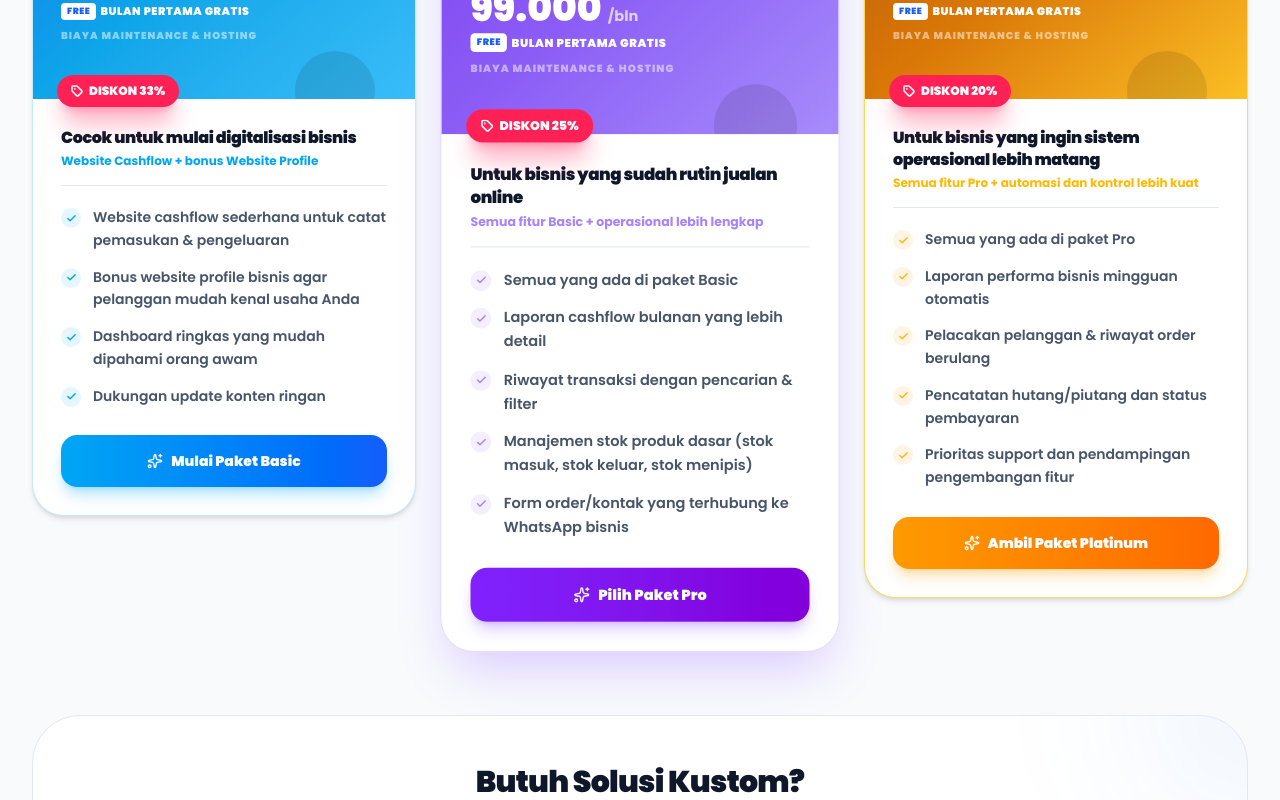
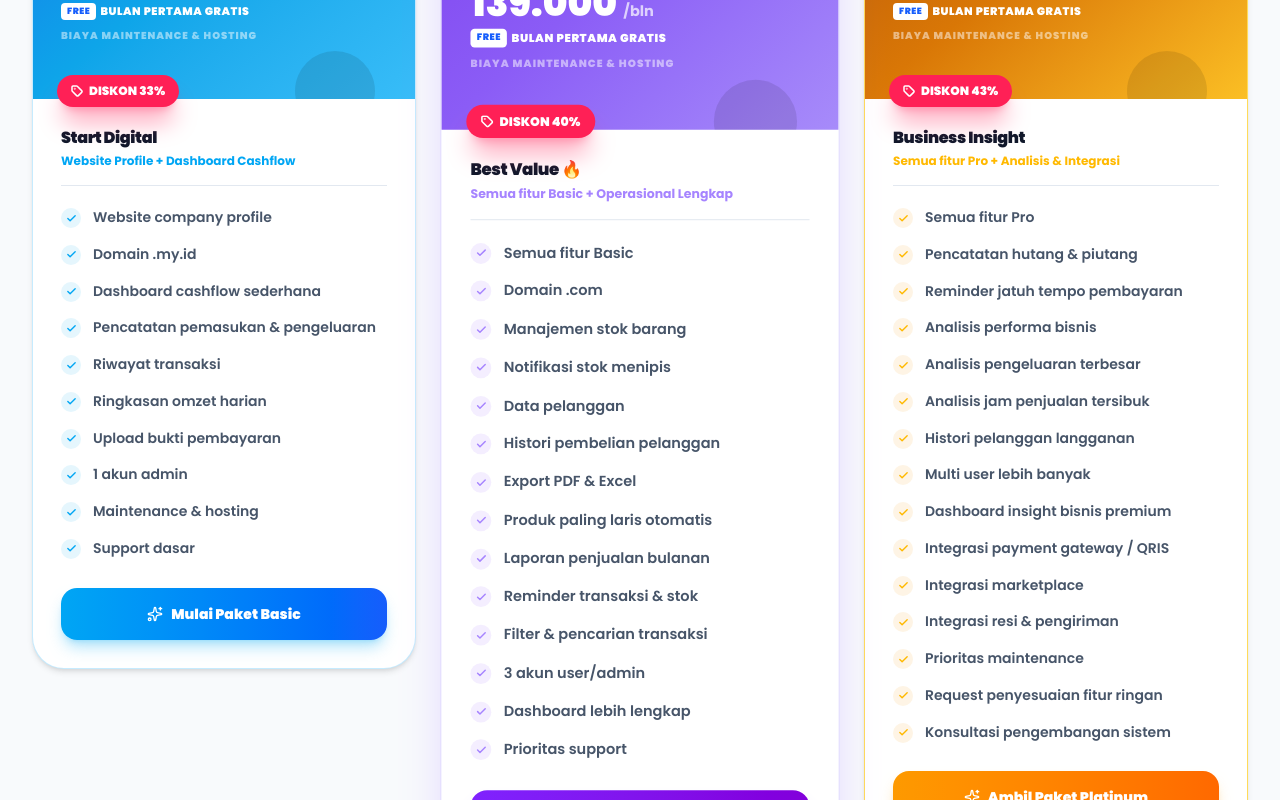
Before and after one commit to imanyunar/start, a React (Vite) app: page /packages in a window 1280 px wide. Shown: the part 680-1480 px from the top of the page. Built offline with nearby package versions, Linux system fonts and the light colour scheme.

Commit message:
Update packages pricing, features, and SEO improvements

```diff
--- a/index.html
+++ b/index.html
@@ -6,9 +6,10 @@
     <link rel="shortcut icon" href="/favicon.svg?v=4" />
     <link rel="apple-touch-icon" sizes="180x180" href="/favicon.png?v=3" />
     <meta name="viewport" content="width=device-width, initial-scale=1.0" />
-    <title>Vermont Automated Digital — AI-Powered Digital Innovation</title>
-    <meta name="description" content="Vermont Automated Digital is an early-stage AI laboratory building the future of intelligent automation, autonomous systems, and digital transformation." />
-    <meta name="theme-color" content="#07111F" />
+    <title>Vermont — Solusi Sistem Kasir & Keuangan UMKM Indonesia</title>
+    <meta name="description" content="Vermont membantu UMKM Indonesia melakukan digitalisasi dengan sistem kasir otomatis, pencatatan keuangan, dan manajemen stok yang mudah digunakan. Tingkatkan profit bisnis Anda sekarang!" />
+    <meta name="keywords" content="Sistem Kasir UMKM, Aplikasi Pembukuan Digital, Software Keuangan Bisnis, Digitalisasi UMKM, Vermont SmartFlow, Pencatatan Keuangan Otomatis, Aplikasi Toko Online" />
+    <meta name="theme-color" content="#0B1120" />
     <link rel="preconnect" href="https://fonts.googleapis.com" />
     <link rel="preconnect" href="https://fonts.gstatic.com" crossorigin />
     <link href="https://fonts.googleapis.com/css2?family=Poppins:wght@400;500;600;700;800;900&display=swap" rel="stylesheet" />
--- a/src/features/smartflow/mockData.ts
+++ b/src/features/smartflow/mockData.ts
@@ -155,21 +155,21 @@ export const packagePlans: PackagePlan[] = [
     id: 'basic',
     name: 'BASIC',
     setupPrice: 999000,
-    monthlyPrice: 49000,
-    features: ['Pencatatan AI dasar', 'Dashboard ringkas', 'Laporan kas standar'],
+    monthlyPrice: 79000,
+    features: ['Website & Cashflow Sederhana', 'Domain .my.id', '1 Akun Admin'],
   },
   {
     id: 'pro',
     name: 'PRO',
-    setupPrice: 1250000,
-    monthlyPrice: 99000,
-    features: ['Integrasi marketplace', 'Analitik lanjutan', 'Notifikasi otomatis'],
+    setupPrice: 1499000,
+    monthlyPrice: 139000,
+    features: ['Manajemen Stok & Pelanggan', 'Domain .com', 'Export PDF & Excel'],
   },
   {
     id: 'platinum',
     name: 'PLATINUM',
-    setupPrice: 1500000,
-    monthlyPrice: 149000,
-    features: ['Payment gateway', 'QRIS otomatis', 'Verifikasi transaksi AI'],
+    setupPrice: 1999999,
+    monthlyPrice: 189000,
+    features: ['Analisis Bisnis Premium', 'Integrasi Payment Gateway', 'Hutang & Piutang'],
   },
 ];
--- a/src/locales/id.json
+++ b/src/locales/id.json
@@ -11,12 +11,12 @@
     "terms": "Syarat & Ketentuan"
   },
   "hero": {
-    "title": "Mewujudkan",
-    "subtitle": "Bisnis Masa Depan",
-    "description": "Bantu operasional bisnis Anda jadi lebih rapi, hemat waktu, dan mudah dipantau setiap hari.",
+    "title": "Solusi Digital untuk",
+    "subtitle": "Digitalisasi Bisnis Anda",
+    "description": "Vermont hadir sebagai sistem kasir & pembukuan otomatis yang membantu UMKM Indonesia bekerja lebih rapi, hemat waktu, dan mudah dipantau setiap hari.",
     "cta_primary": "Konsultasi Gratis",
     "cta_secondary": "Lihat Layanan",
-    "badge": "Solusi Bisnis yang Mudah Dipakai",
+    "badge": "Sistem Kasir & Keuangan UMKM Terpercaya",
     "floating_status": "Sistem Aktif",
     "floating_desc": "Otomatisasi Terjamin"
   },
@@ -50,9 +50,9 @@
   },
   "about": {
     "badge": "Tentang Kami",
-    "title": "Membuat Bisnis Anda Bertumbuh Lewat",
+    "title": "Partner Digitalisasi UMKM Melalui",
     "subtitle": "Sistem yang Sederhana",
-    "description": "Vermont Automated Digital membantu UMKM dan bisnis online bekerja lebih rapi. Kami membuat sistem yang mudah dipakai agar pekerjaan harian lebih ringan.",
+    "description": "Vermont membantu UMKM dan bisnis online di Indonesia bertransformasi digital. Kami menyediakan aplikasi kasir dan pencatatan keuangan yang mudah dipakai agar operasional harian Anda lebih ringan.",
     "philosophy": {
       "title": "Prinsip Kami",
       "p1_title": "Bermimpi Lebih Besar",
--- a/src/pages/PackagesPage.tsx
+++ b/src/pages/PackagesPage.tsx
@@ -8,14 +8,20 @@ const packages = [
     icon: Rocket,
     setupOldPrice: 1500000,
     setupNewPrice: 999000,
-    hostingPrice: 49000,
-    headline: 'Cocok untuk mulai digitalisasi bisnis',
-    highlight: 'Website Cashflow + bonus Website Profile',
+    hostingPrice: 79000,
+    headline: 'Start Digital',
+    highlight: 'Website Profile + Dashboard Cashflow',
     features: [
-      'Website cashflow sederhana untuk catat pemasukan & pengeluaran',
-      'Bonus website profile bisnis agar pelanggan mudah kenal usaha Anda',
-      'Dashboard ringkas yang mudah dipahami orang awam',
-      'Dukungan update konten ringan',
+      'Website company profile',
+      'Domain .my.id',
+      'Dashboard cashflow sederhana',
+      'Pencatatan pemasukan & pengeluaran',
+      'Riwayat transaksi',
+      'Ringkasan omzet harian',
+      'Upload bukti pembayaran',
+      '1 akun admin',
+      'Maintenance & hosting',
+      'Support dasar',
     ],
     headerGradient: 'from-[#1D6FE8] via-[#0EA5E9] to-[#38BDF8]',
     glowColor: 'shadow-blue-500/30',
@@ -29,17 +35,26 @@ const packages = [
   {
     name: 'Pro',
     icon: Zap,
-    setupOldPrice: 2000000,
+    setupOldPrice: 2500000,
     setupNewPrice: 1499000,
-    hostingPrice: 99000,
-    headline: 'Untuk bisnis yang sudah rutin jualan online',
-    highlight: 'Semua fitur Basic + operasional lebih lengkap',
+    hostingPrice: 139000,
+    headline: 'Best Value 🔥',
+    highlight: 'Semua fitur Basic + Operasional Lengkap',
     features: [
-      'Semua yang ada di paket Basic',
-      'Laporan cashflow bulanan yang lebih detail',
-      'Riwayat transaksi dengan pencarian & filter',
-      'Manajemen stok produk dasar (stok masuk, stok keluar, stok menipis)',
-      'Form order/kontak yang terhubung ke WhatsApp bisnis',
+      'Semua fitur Basic',
+      'Domain .com',
+      'Manajemen stok barang',
+      'Notifikasi stok menipis',
+      'Data pelanggan',
+      'Histori pembelian pelanggan',
+      'Export PDF & Excel',
+      'Produk paling laris otomatis',
+      'Laporan penjualan bulanan',
+      'Reminder transaksi & stok',
+      'Filter & pencarian transaksi',
+      '3 akun user/admin',
+      'Dashboard lebih lengkap',
+      'Prioritas support',
     ],
     headerGradient: 'from-[#7C3AED] via-[#8B5CF6] to-[#A78BFA]',
     glowColor: 'shadow-violet-500/30',
@@ -53,17 +68,27 @@ const packages = [
   {
     name: 'Platinum',
     icon: Crown,
-    setupOldPrice: 2500000,
-    setupNewPrice: 1999000,
-    hostingPrice: 149000,
-    headline: 'Untuk bisnis yang ingin sistem operasional lebih matang',
-    highlight: 'Semua fitur Pro + automasi dan kontrol lebih kuat',
+    setupOldPrice: 3500000,
+    setupNewPrice: 1999999,
+    hostingPrice: 189000,
+    headline: 'Business Insight',
+    highlight: 'Semua fitur Pro + Analisis & Integrasi',
     features: [
-      'Semua yang ada di paket Pro',
-      'Laporan performa bisnis mingguan otomatis',
-      'Pelacakan pelanggan & riwayat order berulang',
-      'Pencatatan hutang/piutang dan status pembayaran',
-      'Prioritas support dan pendampingan pengembangan fitur',
+      'Semua fitur Pro',
+      'Pencatatan hutang & piutang',
+      'Reminder jatuh tempo pembayaran',
+      'Analisis performa bisnis',
+      'Analisis pengeluaran terbesar',
+      'Analisis jam penjualan tersibuk',
+      'Histori pelanggan langganan',
+      'Multi user lebih banyak',
+      'Dashboard insight bisnis premium',
+      'Integrasi payment gateway / QRIS',
+      'Integrasi marketplace',
+      'Integrasi resi & pengiriman',
+      'Prioritas maintenance',
+      'Request penyesuaian fitur ringan',
+      'Konsultasi pengembangan sistem',
     ],
     headerGradient: 'from-[#B45309] via-[#D97706] to-[#FBBF24]',
     glowColor: 'shadow-amber-500/30',
```
Also changed, not shown: public/robots.txt (added), 1 other file (tests, documents, lock files or other folders).
